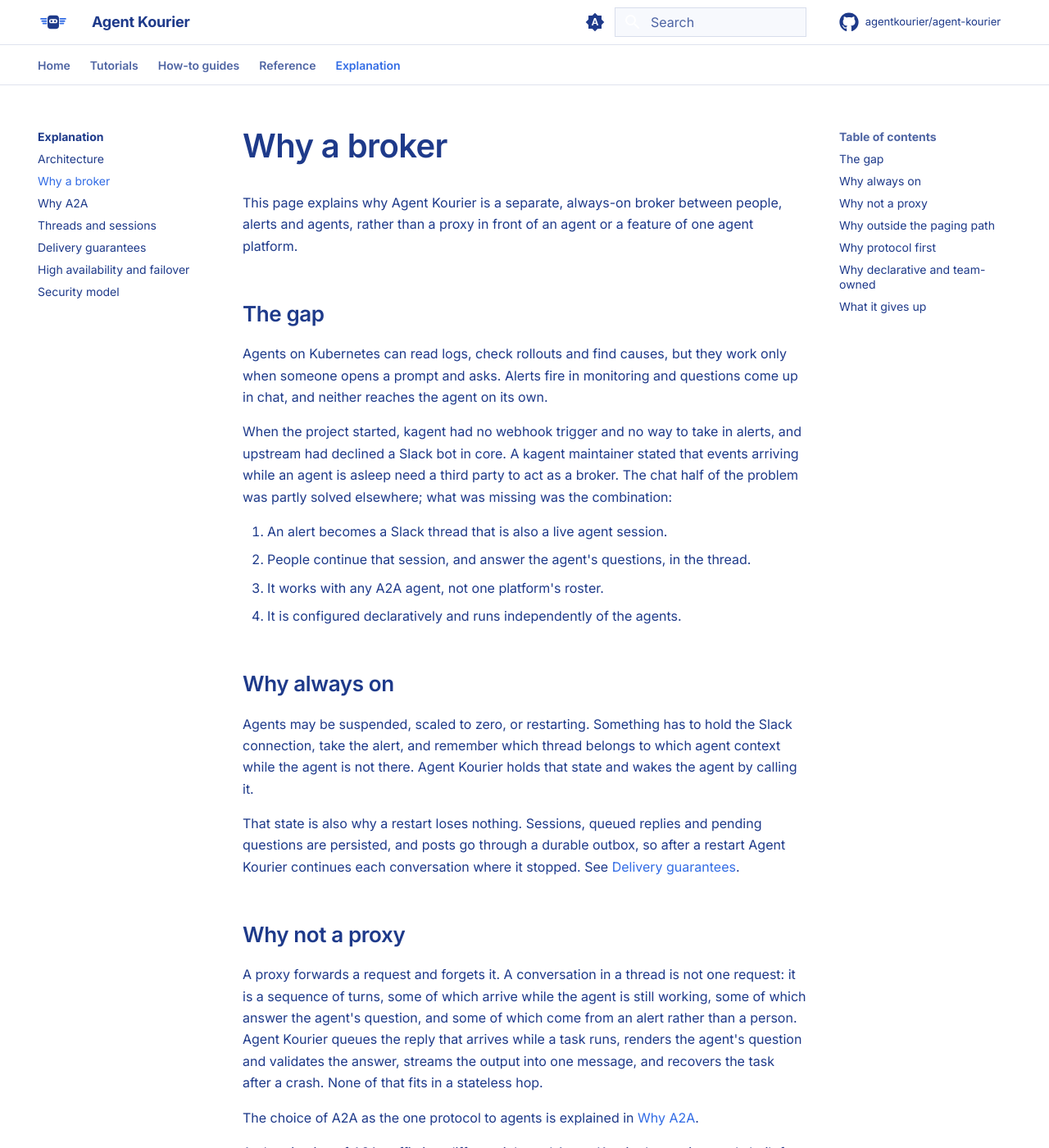
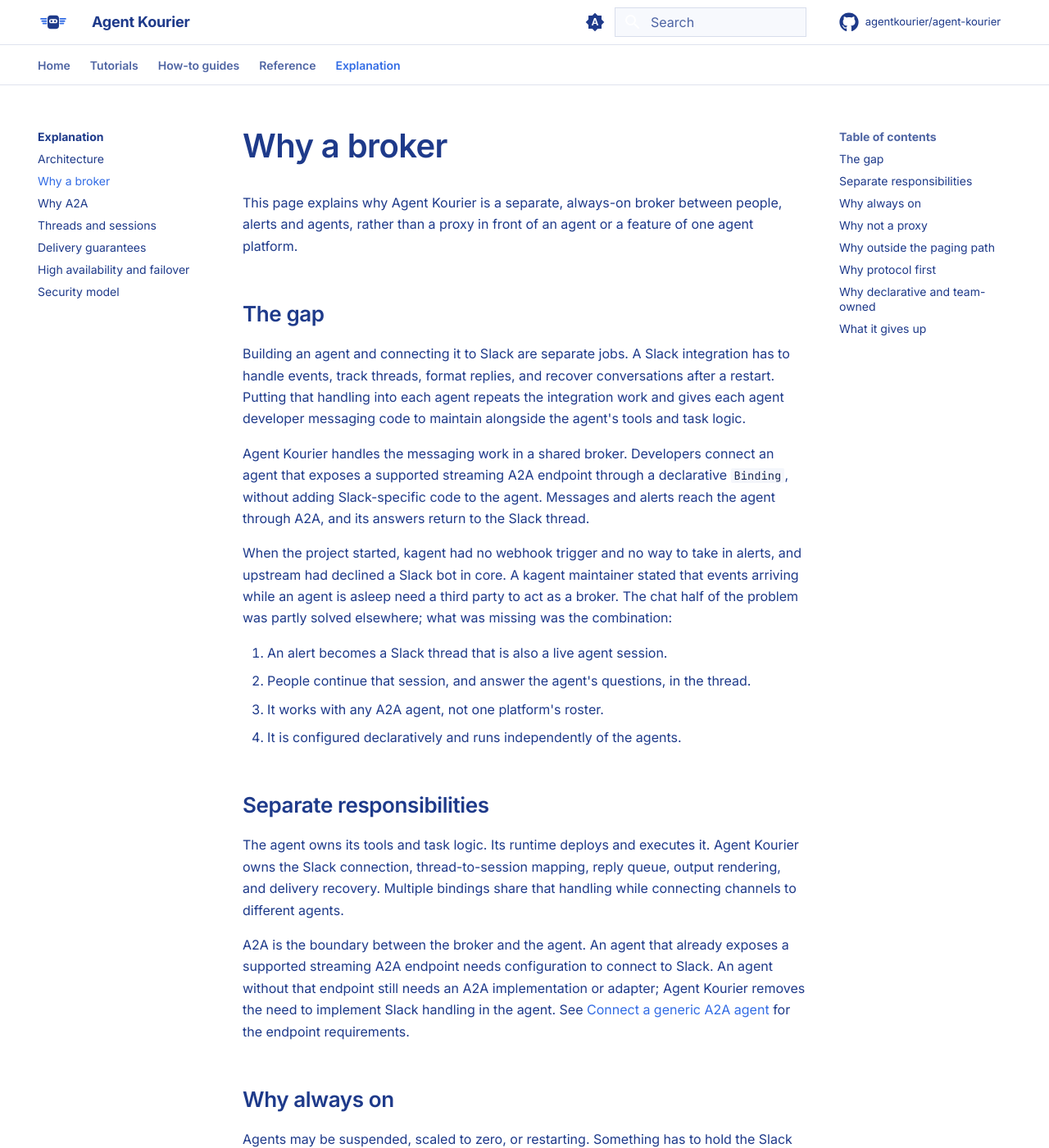
Before and after one commit to agentkourier/agent-kourier, an MkDocs documentation site: the page built from docs/explanation/why-a-broker.md, in a window 1280 px wide and 1400 px high. Shown: the whole window at 82% size. Built offline with MkDocs 1.6.1 and Material for MkDocs 9.7.7, drawn with Linux system fonts in a browser that asks for light colours; comment, search, counter and statistics services are not loaded.

Commit message:
docs(positioning): explain shared Slack handling
Lead the README and site with the coding work removed from each agent. Explain the A2A boundary and separate agent task logic from shared messaging and conversation delivery.

Verified against internal/broker/platform.go:60, internal/broker/bindings.go:104, internal/agent/pool.go:164, internal/chat/slack/platform.go:93 and :134, internal/session/intake.go:133, and internal/session/recover.go:28. Documentation review confirmed these paths and internal/broker/leader.go:102.

Validation: make docs-ref docs-check docs-build; git diff --check; generated reference pages unchanged.

```diff
--- a/docs/explanation/why-a-broker.md
+++ b/docs/explanation/why-a-broker.md
@@ -5,8 +5,13 @@
 
 ## The gap
 
-Agents on Kubernetes can read logs, check rollouts and find causes, but they work only when someone opens a prompt and
-asks. Alerts fire in monitoring and questions come up in chat, and neither reaches the agent on its own.
+Building an agent and connecting it to Slack are separate jobs. A Slack integration has to handle events, track
+threads, format replies, and recover conversations after a restart. Putting that handling into each agent repeats the
+integration work and gives each agent developer messaging code to maintain alongside the agent's tools and task logic.
+
+Agent Kourier handles the messaging work in a shared broker. Developers connect an agent that exposes a supported
+streaming A2A endpoint through a declarative `Binding`, without adding Slack-specific code to the agent. Messages and
+alerts reach the agent through A2A, and its answers return to the Slack thread.
 
 When the project started, kagent had no webhook trigger and no way to take in alerts, and
 upstream had declined a Slack bot in core. A kagent maintainer stated that events arriving while an agent is asleep need
@@ -17,6 +22,17 @@
 2. People continue that session, and answer the agent's questions, in the thread.
 3. It works with any A2A agent, not one platform's roster.
 4. It is configured declaratively and runs independently of the agents.
+
+## Separate responsibilities
+
+The agent owns its tools and task logic. Its runtime deploys and executes it. Agent Kourier owns the Slack connection,
+thread-to-session mapping, reply queue, output rendering, and delivery recovery. Multiple bindings share that handling
+while connecting channels to different agents.
+
+A2A is the boundary between the broker and the agent. An agent that already exposes a supported streaming A2A endpoint
+needs configuration to connect to Slack. An agent without that endpoint still needs an A2A implementation or adapter;
+Agent Kourier removes the need to implement Slack handling in the agent. See
+[Connect a generic A2A agent](../how-to/connect-a2a-agent.md) for the endpoint requirements.
 
 ## Why always on
 
```
Also changed, not shown: README.md (+13 -7 lines), docs/explanation/architecture.md (+3 -1 lines), docs/index.md (+16 -6 lines).
